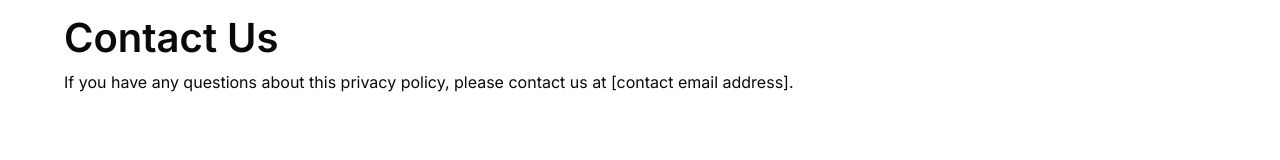
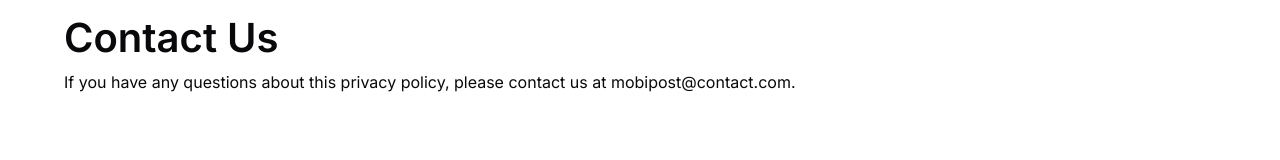
Before and after one commit to SebastienLaurentt/MoniPost, a Next.js app: page /privacy in a window 1280 px wide. Shown: the part 998-1158 px from the top of the page. Built offline with nearby package versions, Linux system fonts and the light colour scheme.

Commit message:
update privacy page

```diff
--- a/app/privacy/page.tsx
+++ b/app/privacy/page.tsx
@@ -76,7 +76,7 @@ const Privacy = () => {
             <h2>Contact Us</h2>
             <p>
               If you have any questions about this privacy policy, please
-              contact us at [contact email address].
+              contact us at mobipost@contact.com.
             </p>
           </div>
         </div>
```
